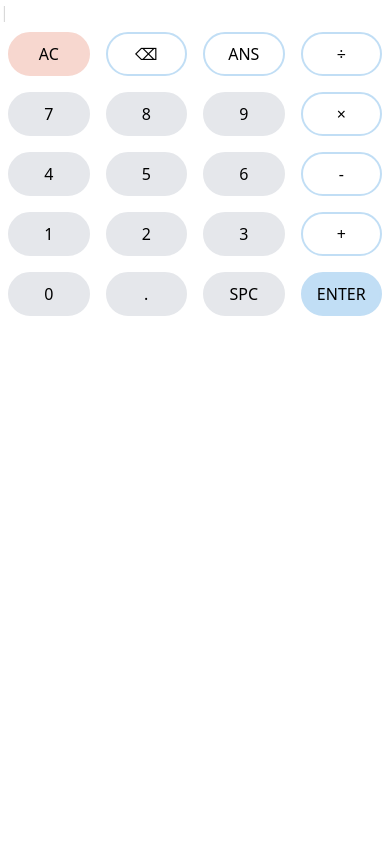
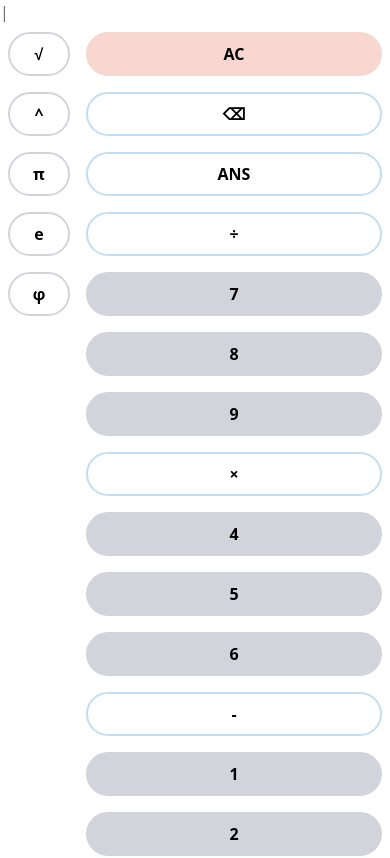
Before and after one commit to feasterjon/rpncalc, a React (Create React App) app: page / in a window 390 px wide. Shown: the top 858 px of the page. Built offline with nearby package versions, Linux system fonts and the light colour scheme.

Commit message:
Add function keyboard; make app more responsive

```diff
--- a/src/components/rpncalc/index.js
+++ b/src/components/rpncalc/index.js
@@ -1,180 +1,26 @@
 import './index.css';
-import { useEffect, useState } from 'react';
+import Keyboard from './keyboard';
+import { useState } from 'react';
 
 function RPNCalc() {
 
-  const buttonStyles = {
-    del: {
-      active: 'bg-secondary',
-      main: 'bg-secondary-light border-2 border-secondary-light'
-    },
-    enter: {
-      active: 'bg-primary',
-      main: 'bg-primary-light border-2 border-primary-light'
-    },
-    operand: {
-      active: 'bg-gray-400',
-      main: 'bg-gray-200 border-2 border-gray-200'
-    },
-    operator: {
-      active: 'bg-primary',
-      main: 'border-primary-light border-2 border-primary-light'
-    }
-  }
-
-  const buttons = [
-    {
-      id: 1,
-      label: 'AC',
-      styles: buttonStyles.del,
-      value: 'Delete'
-    },
-    {
-      id: 2,
-      label: '\u232B',
-      styles: buttonStyles.operator,
-      value: 'Backspace'
-    },
-    {
-      id: 3,
-      label: 'ANS',
-      styles: buttonStyles.operator,
-      value: 'a'
-    },
-    {
-      id: 4,
-      label: '\u00F7',
-      styles: buttonStyles.operator,
-      value: '/'
-    },
-    {
-      id: 5,
-      styles: buttonStyles.operand,
-      value: '7'
-    },
-    {
-      id: 6,
-      styles: buttonStyles.operand,
-      value: '8'
-    },
-    {
-      id: 7,
-      styles: buttonStyles.operand,
-      value: '9'
-    },
-    {
-      id: 8,
-      label: '\u00D7',
-      styles: buttonStyles.operator,
-      value: '*'
-    },
-    {
-      id: 9,
-      styles: buttonStyles.operand,
-      value: '4'
-    },
-    {
-      id: 10,
-      styles: buttonStyles.operand,
-      value: '5'
-    },
-    {
-      id: 11,
-      styles: buttonStyles.operand,
-      value: '6'
-    },
-    {
-      id: 12,
-      styles: buttonStyles.operator,
-      value: '-'
-    },
-    {
-      id: 13,
-      styles: buttonStyles.operand,
-      value: '1'
-    },
-    {
-      id: 14,
-      styles: buttonStyles.operand,
-      value: '2'
-    },
-    {
-      id: 15,
-      styles: buttonStyles.operand,
-      value: '3'
-    },
-    {
-      id: 16,
-      styles: buttonStyles.operator,
-      value: '+'
-    },
-    {
-      id: 17,
-      styles: buttonStyles.operand,
-      value: '0'
-    },
-    {
-      id: 18,
-      styles: buttonStyles.operand,
-      value: '.'
-    },
-    {
-      id: 19,
-      label: 'SPC',
-      styles: buttonStyles.operand,
-      value: ' '
-    },
-    {
-      id: 20,
-      label: 'ENTER',
-      styles: buttonStyles.enter,
-      value: 'Enter'
-    }
-  ];
-
   const [currentNumber, setCurrentNumber] = useState('');
-
-  const [dynamicStyles, setDynamicStyles] = useState('');
 
   let formatNumbers = (expression) => {
     return expression
   };
 
-  const handleInput = (input) => {
-    vibrateBasic();
-    setCurrentNumber(`${currentNumber}${input.value}`);
+  const handleKeyboardInput = (data) => {
+    setCurrentNumber(data);
   };
 
-  const [pressedKey, setPressedKey] = useState('');
-
-  useEffect(() => {
-    const handleKeyDown = (event) => {
-      const button = buttons.find(button => button.value === event.key);
-      if (button) {
-        let buttonStylesActive = button.styles?.active || '';
-        setPressedKey(button.id);
-        setTimeout(() => {
-          setPressedKey(null);
-        }, 100);
-        setDynamicStyles(buttonStylesActive);
-        setCurrentNumber((currentNumber) => `${currentNumber}${event.key}`);
-      }
-    };
-    window.addEventListener('keydown', handleKeyDown);
-    return () => {
-      window.removeEventListener('keydown', handleKeyDown);
-    }
-  }, []);
-
-  const vibrateBasic = (pattern = [50]) => {
-    if (!vibrateEnabled) return
-    window.navigator.vibrate(pattern);
+  const keyboardConfig = {
+    cols: 1,
+    interface: 1
   };
 
-  const vibrateEnabled = (typeof window.navigator.vibrate === 'function') ? true : false;
-
   return (
-    <div className="container">
+    <div className="container mx-auto">
       <div className="top">
         <div className="row">
           <div className="theme">
@@ -185,18 +31,20 @@ function RPNCalc() {
           </div>
         </div>
       </div>
-      <div className="grid grid-cols-4">
-        {buttons.map((button) =>
-          <div
-            className={`active:${button.styles?.active} cursor-default ease-in-out m-2 p-2 rounded-full text-center
-              ${`button-${button.id}` === `button-${pressedKey}` ? dynamicStyles : button.styles?.main}
-            `}
-            key={`button-${button.id}`}
-            onClick={() => handleInput(button)}
-          >
-            {button.label || button.value}
-          </div>
-        )}
+      <div className="flex flex-row">
+        <div class="basis-1/5 sm:basis-1/4">
+          <Keyboard
+            config={keyboardConfig}
+            currentInput={currentNumber}
+            setCurrentInput={handleKeyboardInput}
+          />
+        </div>
+        <div class="basis-4/5 sm:basis-3/4">
+          <Keyboard
+            currentInput={currentNumber}
+            setCurrentInput={handleKeyboardInput}
+          />
+        </div>
       </div>
     </div>
   );
--- /dev/null
+++ b/src/components/rpncalc/keyboard.js
@@ -0,0 +1,229 @@
+import './index.css';
+import { useEffect, useState } from 'react';
+
+function Keyboard({ config = {}, currentInput, setCurrentInput }) {
+
+  const buttonsConfig = {
+    data: [
+      {
+        data: [
+          {
+            id: 1,
+            label: 'AC',
+            type: 'del',
+            value: 'Delete'
+          },
+          {
+            id: 2,
+            label: '\u232B',
+            type: 'operator',
+            value: 'Backspace'
+          },
+          {
+            id: 3,
+            label: 'ANS',
+            type: 'operator',
+            value: 'a'
+          },
+          {
+            id: 4,
+            label: '\u00F7',
+            type: 'operator',
+            value: '/'
+          },
+          {
+            id: 5,
+            value: '7'
+          },
+          {
+            id: 6,
+            value: '8'
+          },
+          {
+            id: 7,
+            value: '9'
+          },
+          {
+            id: 8,
+            label: '\u00D7',
+            type: 'operator',
+            value: '*'
+          },
+          {
+            id: 9,
+            value: '4'
+          },
+          {
+            id: 10,
+            value: '5'
+          },
+          {
+            id: 11,
+            value: '6'
+          },
+          {
+            id: 12,
+            type: 'operator',
+            value: '-'
+          },
+          {
+            id: 13,
+            value: '1'
+          },
+          {
+            id: 14,
+            value: '2'
+          },
+          {
+            id: 15,
+            value: '3'
+          },
+          {
+            id: 16,
+            type: 'operator',
+            value: '+'
+          },
+          {
+            id: 17,
+            value: '0'
+          },
+          {
+            id: 18,
+            label: '\u00B7',
+            value: '.'
+          },
+          {
+            id: 19,
+            label: 'SPC',
+            value: ' '
+          },
+          {
+            id: 20,
+            label: '\u23ce',
+            type: 'enter',
+            value: 'Enter'
+          }
+        ],
+        name: 'main'
+      },
+      {
+        data: [
+          {
+            id: 1,
+            label: '\u221a',
+            type: 'fn',
+            value: 's'
+          },
+          {
+            id: 2,
+            type: 'fn',
+            value: '^'
+          },
+          {
+            id: 3,
+            label: '\u03C0',
+            type: 'fn',
+            value: 'p'
+          },
+          {
+            id: 4,
+            type: 'fn',
+            value: 'e'
+          },
+          {
+            id: 5,
+            label: '\u03C6',
+            type: 'fn',
+            value: 'f'
+          }
+        ],
+        name: 'functions'
+      }
+    ],
+    relationships: {
+      styles: { // active is repeated in main to ensure active styles are applied onClick
+        del: {
+          active: 'bg-secondary',
+          main: 'active:bg-secondary bg-secondary-light border-2 border-secondary-light'
+        },
+        enter: {
+          active: 'bg-primary',
+          main: 'active:bg-primary bg-primary-light border-2 border-primary-light'
+        },
+        fn: {
+          active: 'bg-gray-400',
+          main: 'active:bg-gray-400 border-2 border-gray-300'
+        },
+        main: {
+          active: 'bg-gray-400',
+          main: 'active:bg-gray-400 bg-gray-300 border-2 border-gray-300'
+        },
+        operator: {
+          active: 'bg-primary',
+          main: 'active:bg-primary border-2 border-primary-light'
+        }
+      }
+    }
+  };
+
+  const buttons = buttonsConfig.data[config.interface || 0].data.map((button) => ({
+    id: button.id,
+    label: button.label || button.value,
+    styles: buttonsConfig.relationships.styles[button.type] || buttonsConfig.relationships.styles.main,
+    type: button.type,
+    value: button.value
+  }));
+
+  const [dynamicStyles, setDynamicStyles] = useState('');
+
+  const handleInput = (input) => {
+    vibrateBasic();
+    setCurrentInput(`${currentInput}${input.value}`);
+  };
+
+  const [pressedKey, setPressedKey] = useState('');
+
+  useEffect(() => {
+    const handleKeyDown = (event) => {
+      const button = buttons.find(button => button.value === event.key);
+      if (button) {
+        setPressedKey(button.id);
+        setDynamicStyles(button.styles.active || '');
+        setTimeout(() => {
+          setPressedKey(null);
+          setDynamicStyles('');
+        }, 100);
+        setCurrentInput((currentInput) => `${currentInput}${event.key}`);
+      }
+    };
+    window.addEventListener('keydown', handleKeyDown);
+    return () => {
+      window.removeEventListener('keydown', handleKeyDown);
+    }
+  }, []);
+
+  const vibrateBasic = (pattern = [50]) => {
+    if (!vibrateEnabled) return
+    window.navigator.vibrate(pattern);
+  };
+
+  const vibrateEnabled = (typeof window.navigator.vibrate === 'function') ? true : false;
+
+  return (
+    <div className={`grid grid-cols-${config.cols || 4}`}>
+      {buttons.map((button) =>
+        <div
+          className={`cursor-default font-bold m-2 p-2 rounded-full select-none text-center
+            ${`button-${button.id}` === `button-${pressedKey}` ? dynamicStyles : button.styles?.main}
+          `}
+          key={`button-${button.id}`}
+          onClick={() => handleInput(button)}
+        >
+          {button.label}
+        </div>
+      )}
+    </div>
+  );
+}
+
+export default Keyboard;
```
